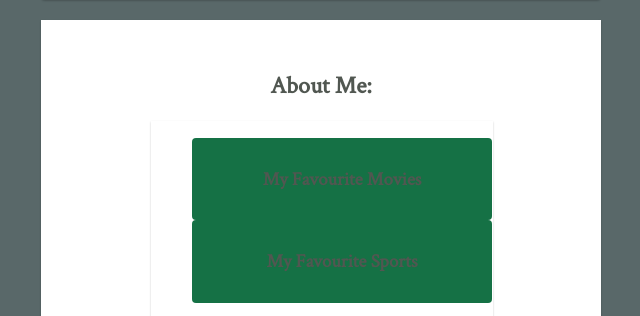
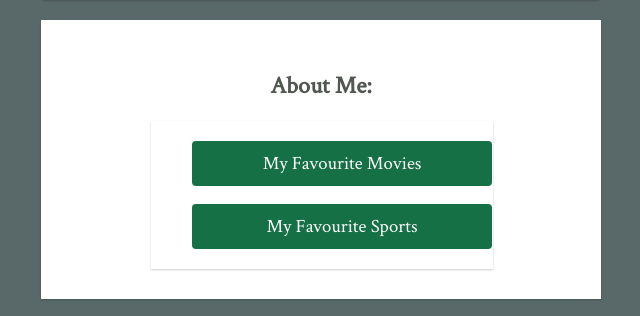
Before and after one commit to pjelkmann/profile, a plain HTML site: page index.html in a window 1280 px wide. Shown: the part 604-920 px from the top of the page, without its empty margins (319-959 px from the left). Drawn offline with Linux system fonts and the light colour scheme.

Commit message:
changed button appearance

```diff
--- a/index.html
+++ b/index.html
@@ -50,14 +50,14 @@
       <ul>
         <li class= "list_style_none">
           <a href="movies.html">
-            <h3>
+            <h3 class= table_element>
               My Favourite Movies
             </h3>
           </a>
         </li>
         <li class= "list_style_none">
           <a href="sports.html">
-            <h3>
+            <h3 class = table_element>
               My Favourite Sports
             </h3>
           </a>
--- a/style.css
+++ b/style.css
@@ -86,12 +86,15 @@ body {
 }
 
 .list_style_none {
+  list-style: none;
+}
+
+.table_element {
   color: white;
   background-color: #157145;
   font-weight: 500;
   padding: 10px;
   border-radius: 4px;
-  list-style: none;
 }
 
 .footer {
```
